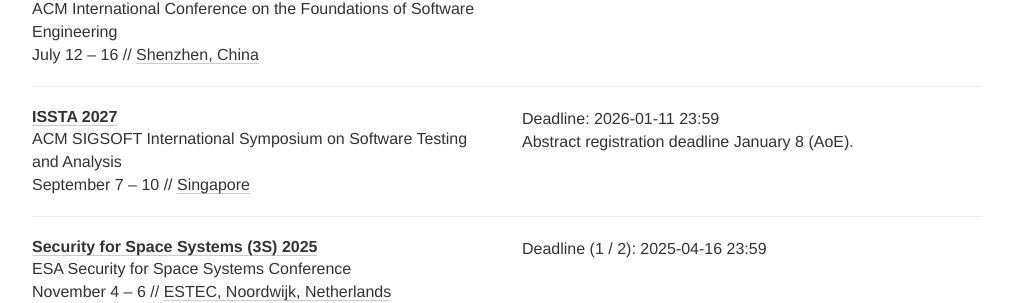
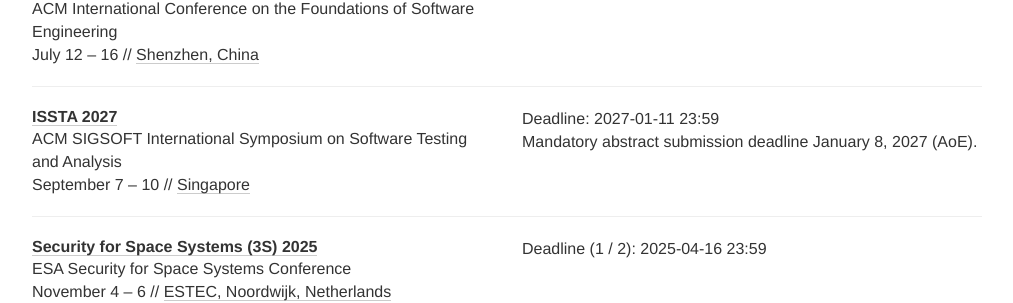
Before and after one commit to sec-deadlines/sec-deadlines.github.io, a Jekyll site: the page built from index.html, in a window 1280 px wide and 900 px high, scrolled down 12919 px. Shown: the part 150-453 px from the top of the window, without its empty margins (133-1146 px from the left). Built offline with Jekyll 4.4.1, drawn with Linux system fonts in a browser that asks for light colours; nearby versions of some CDN libraries; comment, search, counter and statistics services are not loaded.

Commit message:
Fix ISSTA 2027 deadline

```diff
--- a/_data/conferences.yml
+++ b/_data/conferences.yml
@@ -728,8 +728,8 @@
   description: ACM SIGSOFT International Symposium on Software Testing and Analysis
   year: 2027
   link: https://conf.researchr.org/home/issta-2027
-  deadline: ["2026-01-11 23:59"]
-  comment: Abstract registration deadline January 8 (AoE).
+  deadline: ["2027-01-11 23:59"]
+  comment: Mandatory abstract submission deadline January 8, 2027 (AoE).
   date: September 7 - 10
   place: Singapore
   tags: [SEC, CONF, CORE-A]
```
